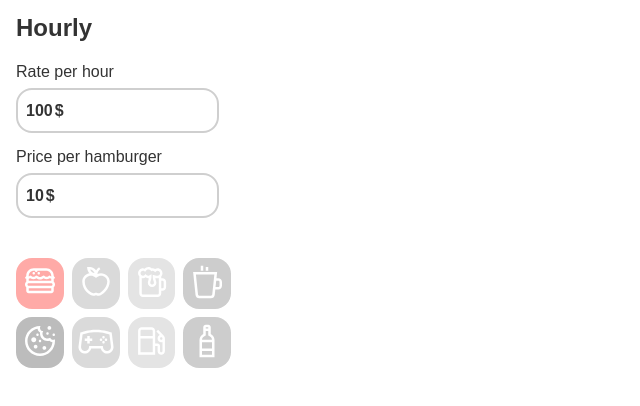
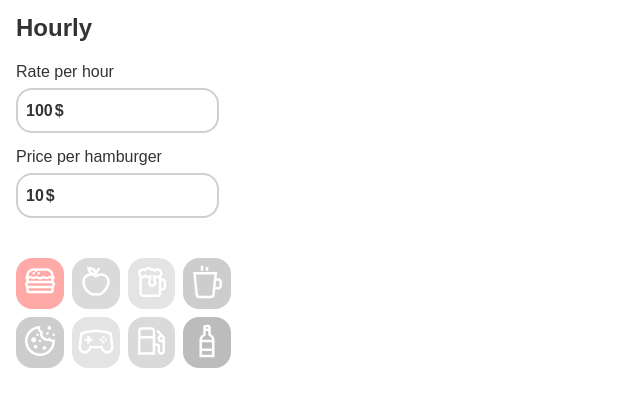
Before and after one commit to ntwigs/hourly, a React (Create React App) app: page / in a window 1280 px wide. Shown: the top 406 px of the page, without its empty margins (0-640 px from the left). Built offline with nearby package versions, Linux system fonts and the light colour scheme.

Commit message:
feat: reverse colors for items

```diff
--- a/src/blocks/item-block/index.tsx
+++ b/src/blocks/item-block/index.tsx
@@ -39,13 +39,10 @@ interface ColorIndex {
 }
 
 const getColorIndex = ({ index }: ColorIndex): number => {
-  const MAX = 4
-  const a = index % MAX
-  const b = index % 8
-
-  console.log(a, b)
-
-  return index % 4
+  const MAX = 8
+  const HALF = MAX / 2
+  const column = index % MAX
+  return column >= HALF ? HALF - 1 - (column % HALF) : column
 }
 
 export const ItemBlock = ({
```
